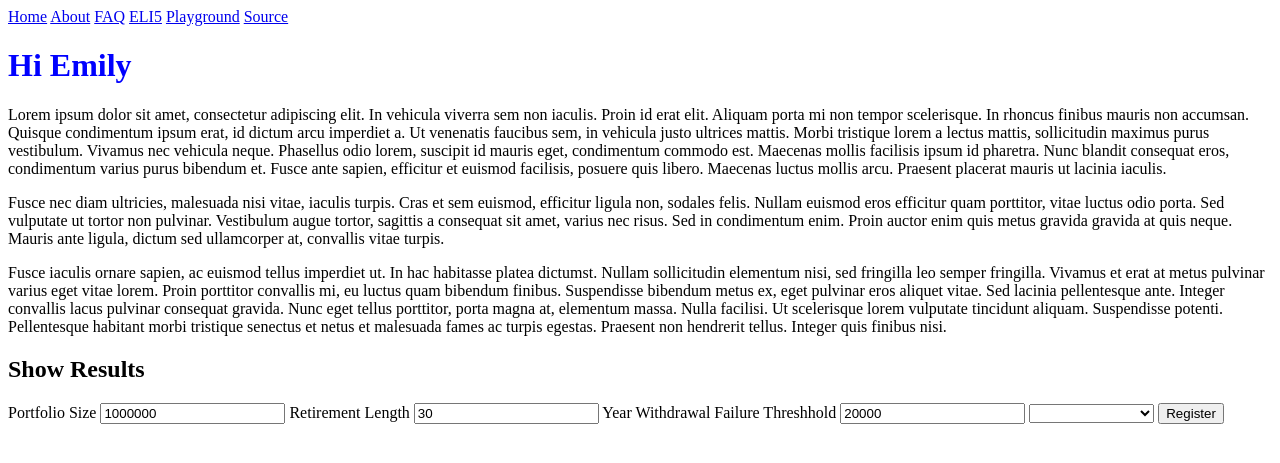
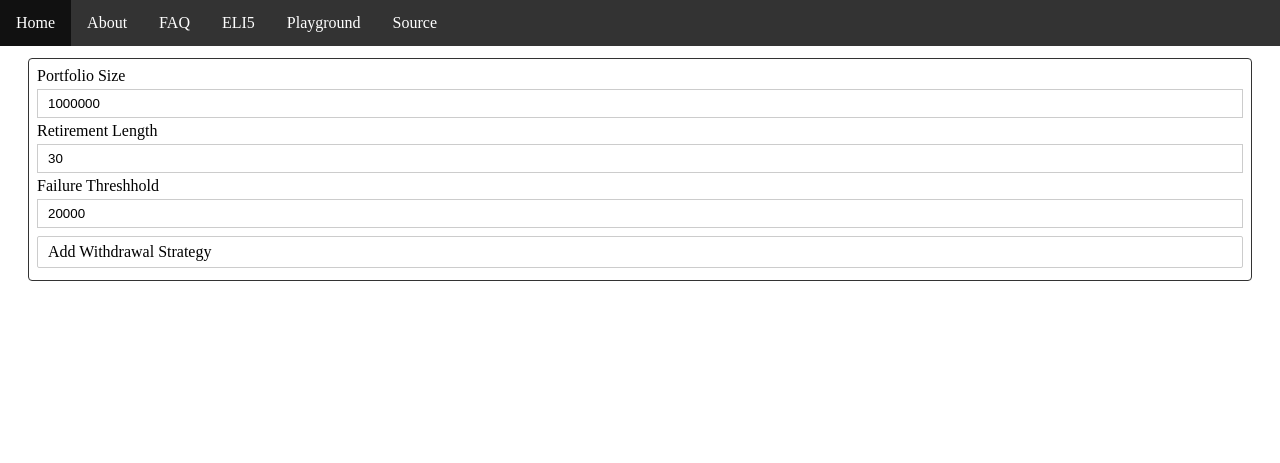
Before and after one commit to gasserma/dwr, a Flask app: page / in a window 1280 px wide. Shown: the top 463 px of the page. Run offline with Flask 2, Linux system fonts and the light colour scheme; some libraries are stand-ins or nearby versions.

Commit message:
Mildly sexier

```diff
--- a/__init__.py
+++ b/__init__.py
@@ -43,8 +43,7 @@ def topLevelError(e):
 def home():
     return render_template(
         'index.html',
-        title='Hi Emily',
-        percent=0.04
+        title='Hi Emily' #TODO this banjo kazooie stuff is adding nothing
     )
 
 @app.route('/about')
--- a/static/content/site.css
+++ b/static/content/site.css
@@ -1,3 +1,112 @@
-h1 {
-	color: blue;
+body {margin:0;}
+
+/* HEADER */
+ul {
+    list-style-type: none;
+    margin: 0;
+    padding: 0;
+    overflow: hidden;
+    background-color: #333;
+    position: fixed;
+    top: 0;
+    width: 100%;
 }
+
+li {
+    float: left;
+}
+
+li a {
+    display: block;
+    color: white;
+    text-align: center;
+    padding: 14px 16px;
+    text-decoration: none;
+}
+
+li a:hover:not(.active) {
+    background-color: #111;
+}
+
+.active {
+    background-color: #4CAF50;
+}
+
+/* BODY */
+#actualBody {
+    padding:20px;
+    margin-top:30px;
+}
+
+fieldset {
+    margin: 8px;
+    border: 1px solid #333;
+    padding: 8px;
+    border-radius: 4px;
+}
+
+legend {
+    padding: 2px;
+}
+
+input[type=text], select {
+    width: 100%;
+    padding: 6px 10px;
+    margin: 4px 0;
+    display: inline-block;
+    border: 1px solid #ccc;
+    border-radius: px;
+    box-sizing: border-box;
+}
+
+label[type=submit], select {
+    width: 100%;
+    padding: 6px 10px;
+    margin: 4px 0;
+    display: inline-block;
+    border: 1px solid #ccc;
+    border-radius: 2px;
+    box-sizing: border-box;
+}
+
+.removeStrategyButt:hover {
+    background: red;
+}
+
+.runSimButt:hover {
+    background: green;
+}
+
+
+/* DROPDOWNS */
+.dropdown {
+    width: 100%;
+    position: relative;
+    display: inline-block;
+}
+
+.dropdown-content {
+    display: none;
+    position: absolute;
+    background-color: #f9f9f9;
+    min-width: 160px;
+    box-shadow: 0px 8px 16px 0px rgba(0,0,0,0.2);
+    z-index: 1;
+}
+
+.dropdown-content a {
+    color: black;
+    padding: 12px 16px;
+    text-decoration: none;
+    display: block;
+}
+
+.dropdown-content a:hover {background-color: #f1f1f1}
+
+.dropdown:hover .dropdown-content {
+    display: block;
+}
+
+.dropdown:hover .dropbtn {
+    background-color: #3e8e41;
+}
--- a/static/scripts/form.js
+++ b/static/scripts/form.js
@@ -1,14 +1,9 @@
 $(document).ready(function () {
-    $("p").click(function () {
-        $(this).hide();
-    });
-});
+    $('.runSimButt').click(function () {
+        $("#simgraph").remove();
+        var body = $("#actualBody");
+        $("<p id=\"simgraph\"></p>").appendTo(body);
 
-// The form submission
-// Munges everything to json and sends it off to the server.
-$(document).ready(function () {
-    $("form[name='simulate']").on("submit", function (e) {
-        e.preventDefault();
         var data = {}
 
         $(".input_main").each(function () {
@@ -16,7 +11,7 @@ $(document).ready(function () {
         });
 
         data['strategies'] = [];
-        $(".strategy:visible").each(function () {
+        $(".Strategy:visible").each(function () {
             var strat = {};
             $(this).find(".input_strat").each(function() {
                 strat['args'] = {};
@@ -44,7 +39,7 @@ $(document).ready(function () {
         data['dropdown'] = $('#sdd').find(":selected").attr("name");
 
         var j = JSON.stringify(data);
-        console.log(j)
+        console.log(j);
 
         $.ajax({
             type: 'POST',
@@ -53,65 +48,48 @@ $(document).ready(function () {
             contentType: "application/json",
             dataType: 'json',
             success: function(data) {
-                alert('data: ' + JSON.stringify(data));
+                console.log('data: ' + JSON.stringify(data));
                 showSimulation(data);
             }
         });
     });
 });
 
-var strategyIndex = 0;
-$(document).ready(function () {
-    $('#sdd').change(function () {
-        var selected = $('#sdd').find(":selected").text();
-        var newStratDiv = $("<div class=\"strategy\">");
-        newStratDiv.appendTo('form');
+var strategyCount = 0;
+function addStrategy(c, t){
+    var newStratDiv = $(".Strategy").last().clone().appendTo("#actualBody").show('slow');
+    $(newStratDiv).data("type", t);
+    $("<legend>" + c + "</legend>").last().clone().appendTo(newStratDiv.find('.stratFieldset'));
+    $("." + c).last().clone().appendTo(newStratDiv.find('.stratFieldset')).show('slow');
+    $(newStratDiv).find(".removeStrategyButt").click(function()
+    {
+        $(this).parent().parent().parent().remove()
+        strategyCount--;
+        if (strategyCount <= 0)
+        {
+            strategyCount = 0;
+            $(".runSimButt").hide('slow');
+        }
+    });
 
-        if (selected == "Guyton-Klinger") {
-            $(newStratDiv).data("type", "guyton_klinger")
-            $("<label for=\"strategy_" + strategyIndex + "\" id=\"label_" + strategyIndex + "\">Initial Withdrawal Amount</label>").hide().appendTo(newStratDiv).show('slow');
-            $("<input type=\"text\" name=\"initial_amount\" id=\"strategy_" + strategyIndex + "\" value=\"50000\" class=\"input_strat\"/>").hide().appendTo(newStratDiv).show('slow');
-        } else if (selected == "Constant Amount") {
-            $(newStratDiv).data("type", "const_amount")
-            $("<label for=\"strategy_" + strategyIndex + "\" id=\"label_" + strategyIndex + "\">Amount</label>").hide().appendTo(newStratDiv).show('slow');
-            $("<input type=\"text\" name=\"amount\" id=\"strategy_" + strategyIndex + "\" value=\"40000\" class=\"input_strat\"/>").hide().appendTo(newStratDiv).show('slow');
-        } else if (selected == "Constant Percent") {
-            $(newStratDiv).data("type", "const_percentage")
-            $("<label for=\"strategy_" + strategyIndex + "\" id=\"label_" + strategyIndex + "\">Percent</label>").hide().appendTo(newStratDiv).show('slow');
-            $("<input type=\"text\" name=\"percent\" id=\"strategy_" + strategyIndex + "\" value=\".04\" class=\"input_strat\"/>").hide().appendTo(newStratDiv).show('slow');
-        } else if (selected == "none") {
-            //pass
-        } else {
-            alert("Unrecognized Selection.")
-        }
+    $(".runSimButt").show();
+    strategyCount++;
+}
 
-        $("<label for=\"weight_" + strategyIndex + "\" id=\"weight_label_" + strategyIndex + "\">Weight</label>").hide().appendTo(newStratDiv).show('slow');
-        $("<input type=\"text\" name=\"weight\" id=\"weight_" + strategyIndex + "\" value=\"1.0\" class=\"weight\"/>").hide().appendTo(newStratDiv).show('slow');
-
-        $("<label for=\"stocks_" + strategyIndex + "\" id=\"stocks_label_" + strategyIndex + "\">Stock Allocation</label>").hide().appendTo(newStratDiv).show('slow');
-        $("<input type=\"text\" name=\"stocks\" id=\"stocks_" + strategyIndex + "\" value=\".5\" class=\"stocks\"/>").hide().appendTo(newStratDiv).show('slow');
-
-        $("<label for=\"bonds_" + strategyIndex + "\" id=\"bonds_label_" + strategyIndex + "\">Bond Allocation</label>").hide().appendTo(newStratDiv).show('slow');
-        $("<input type=\"text\" name=\"bonds\" id=\"bonds_" + strategyIndex + "\" value=\".5\" class=\"bonds\"/>").hide().appendTo(newStratDiv).show('slow');
-
-        strategyIndex++;
+$(document).ready(function (e) {
+    $('#caSelect').click(function () {
+        addStrategy("ConstAmount", "const_amount");
     });
 });
 
-// Wait for the DOM to be ready
-$(document).ready(function () {
-    $("form[name='simulate']").validate({
-        // Specify validation rules
-        rules: {
-            initial_portfolio_value: "required", // TODO custom rules for weights sum to 1, and the fields for the various strategies
-            retirement_length: "required",
-            failure_threshhold: "required"
-        },
-        // Specify validation error messages
-        messages: {
-            initial_portfolio_value: "Please enter an initial portfolio value.", // TODO custom rules for weights sum to 1, and the fields for the various strategies
-            retirement_length: "Please enter a retirement length.",
-            failure_threshhold: "Please enter a failure threshhold."
-        }
+$(document).ready(function (e) {
+    $('#cpSelect').click(function () {
+        addStrategy("ConstPercent", "const_percent");
     });
 });
+
+$(document).ready(function (e) {
+    $('#gkSelect').click(function () {
+        addStrategy("GuytonKlinger", "guyton_klinger");
+    });
+});
--- a/templates/index.html
+++ b/templates/index.html
@@ -7,54 +7,68 @@
     <link rel="stylesheet" type="text/css" href="/static/style/sim.css" />
     <link rel="stylesheet" type="text/css" href="/static/content/site.css" />
     <script src="https://ajax.googleapis.com/ajax/libs/jquery/3.2.0/jquery.min.js"></script>
-    <script src="https://cdn.jsdelivr.net/jquery.validation/1.16.0/jquery.validate.min.js"></script>
     <script src="//d3js.org/d3.v4.min.js" charset="utf-8"></script></script>
     <script src="/static/scripts/form.js"></script>
     <script src="/static/scripts/displaySim.js"></script>
 </head>
-<div class="topnav" id="myTopnav">
-    <a href="/home">Home</a>
-    <a href="/about">About</a>
-    <a href="/faq">FAQ</a>
-    <a href="/eli5">ELI5</a>
-    <a href="/playground">Playground</a>
-    <a href="https://github.com/gasserma/dwr">Source</a>
-</div>
+<ul class="topnav" id="myTopnav">
+    <li><a href="/home">Home</a></li>
+    <li><a href="/about">About</a></li>
+    <li><a href="/faq">FAQ</a></li>
+    <li><a href="/eli5">ELI5</a></li>
+    <li><a href="/playground">Playground</a></li>
+    <li><a href="https://github.com/gasserma/dwr">Source</a></li>
+</ul>
 <body>
-    <h1>{{ title }}</h1>
-    <div id="lipsum">
-        <p>
-            Lorem ipsum dolor sit amet, consectetur adipiscing elit. In vehicula viverra sem non iaculis. Proin id erat elit. Aliquam porta mi non tempor scelerisque. In rhoncus finibus mauris non accumsan. Quisque condimentum ipsum erat, id dictum arcu imperdiet a. Ut venenatis faucibus sem, in vehicula justo ultrices mattis. Morbi tristique lorem a lectus mattis, sollicitudin maximus purus vestibulum. Vivamus nec vehicula neque. Phasellus odio lorem, suscipit id mauris eget, condimentum commodo est. Maecenas mollis facilisis ipsum id pharetra. Nunc blandit consequat eros, condimentum varius purus bibendum et. Fusce ante sapien, efficitur et euismod facilisis, posuere quis libero. Maecenas luctus mollis arcu. Praesent placerat mauris ut lacinia iaculis.
-        </p>
-        <p>
-            Fusce nec diam ultricies, malesuada nisi vitae, iaculis turpis. Cras et sem euismod, efficitur ligula non, sodales felis. Nullam euismod eros efficitur quam porttitor, vitae luctus odio porta. Sed vulputate ut tortor non pulvinar. Vestibulum augue tortor, sagittis a consequat sit amet, varius nec risus. Sed in condimentum enim. Proin auctor enim quis metus gravida gravida at quis neque. Mauris ante ligula, dictum sed ullamcorper at, convallis vitae turpis.
-        </p>
-        <p>
-            Fusce iaculis ornare sapien, ac euismod tellus imperdiet ut. In hac habitasse platea dictumst. Nullam sollicitudin elementum nisi, sed fringilla leo semper fringilla. Vivamus et erat at metus pulvinar varius eget vitae lorem. Proin porttitor convallis mi, eu luctus quam bibendum finibus. Suspendisse bibendum metus ex, eget pulvinar eros aliquet vitae. Sed lacinia pellentesque ante. Integer convallis lacus pulvinar consequat gravida. Nunc eget tellus porttitor, porta magna at, elementum massa. Nulla facilisi. Ut scelerisque lorem vulputate tincidunt aliquam. Suspendisse potenti. Pellentesque habitant morbi tristique senectus et netus et malesuada fames ac turpis egestas. Praesent non hendrerit tellus. Integer quis finibus nisi.
-        </p>
-    </div>
-
+    <div id="actualBody">
         <div class="CreateSimulation">
-        <h2>Show Results</h2>
-        <form action="" name="simulate">
+            <fieldset>
                 <label for="initial_portfolio_value">Portfolio Size</label>
                 <input type="text" name="initial_portfolio_value" id="initial_portfolio_value" value="1000000" class="input_main"/>
 
                 <label for="retirement_length">Retirement Length</label>
                 <input type="text" name="retirement_length" id="retirement_length" value="30" class="input_main"/>
 
-            <label for="failure_threshhold">Year Withdrawal Failure Threshhold</label>
+                <label for="failure_threshhold">Failure Threshhold</label>
                 <input type="text" name="failure_threshhold" id="failure_threshhold" value="20000" class="input_main"/>
 
-            <select id="sdd">
-                <option value="none"></option>
-                <option value="const_amount">Constant Amount</option>
-                <option value="const_percentage">Constant Percent</option>
-                <option value="guyton_klinger">Guyton-Klinger</option>
-            </select>
+                <div class="dropdown">
+                  <label type="submit" class="addStrategyButt">Add Withdrawal Strategy</label>
+                  <div class="dropdown-content">
+                    <a value="const_amount", id="caSelect">Constant Amount</a>
+                    <a value="const_percentage", id="cpSelect">Constant Percent</a>
+                    <a value="guyton_klinger", id="gkSelect">Guyton-Klinger</a>
+                  </div>
+                </div>
 
-            <button type="submit">Register</button>
-        </form>
+                <label type="submit" class="runSimButt" style="display: none;">RunSimulation</label>
+            </fieldset>
+        </div>
+        <div class="Strategy" style="display: none;">
+            <fieldset class="stratFieldset">
+                <label for="weight">Weight</label>
+                <input type="text" name="weight" id="weight" value="1.0" class="weight"/>
+                <label for="stocks">Stocks</label>
+                <input type="text" name="weight" id="stocks" value=".5" class="stocks"/>
+                <label for="bonds">Bonds</label>
+                <input type="text" name="bonds" id="bonds" value=".5" class="bonds"/>
+            </fieldset>
+        </div>
+        <div class="GuytonKlinger" style="display: none;">
+            <label for="gk_input">Initial Withdrawal Amount</label>
+            <input type="text" name="initial_amount" id="gk_input" value="50000" class="input_strat"/>
+            <label type="submit" class="removeStrategyButt">ClickToRemove</label>
+        </div>
+        <div class="ConstAmount" style="display: none;">
+            <label for="const_amount">Amount</label>
+            <input type="text" name="amount" id="const_amount" value="40000" class="input_strat"/>
+            <label type="submit" class="removeStrategyButt">ClickToRemove</label>
+        </div>
+        <div class="ConstPercent" style="display: none;">
+            <label for="const_percent">Percent</label>
+            <input type="text" name="percent" id="const_percent" value=".04" class="input_strat"/>
+            <label type="submit" class="removeStrategyButt">ClickToRemove</label>
         </div>
         <p id="simgraph"></p>
+    </div>
 </body>
```
Lines whose indentation alone changed are shown as unchanged.
